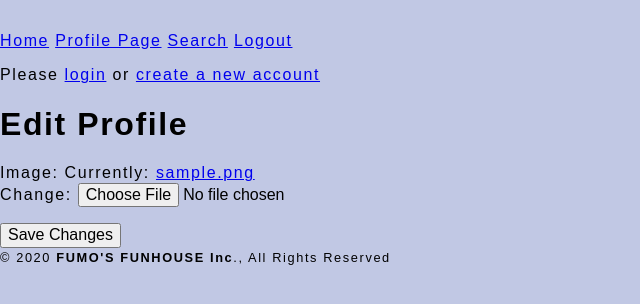
After one commit to DPBefumo/question-box, a Django app: page /core/1/edit/ in a window 1280 px wide. The commit adds this page. Shown: the top 304 px of the page, without its empty margins (0-640 px from the left). Run offline with Django 3.2, Linux system fonts and the light colour scheme; tables that the repository leaves empty hold one stand-in row (values such as "Sample post"); parts of the project's set-up code (start-up, migrations or seed data) failed here and were passed over.

Commit message:
edit profile page created, functionality needs to be edited

```diff
--- a/core/forms.py
+++ b/core/forms.py
@@ -1,5 +1,5 @@
 from django import forms
-from .models import Question, Answer
+from .models import Question, Answer, User
 
 class QuestionForm(forms.ModelForm):
     tag_names = forms.CharField(label='Tags', help_text='Separate tags with a space', widget=forms.TextInput(attrs={'class': ''}))
@@ -20,3 +20,10 @@ class AnswerForm(forms.ModelForm):
             'title',
             'body',
         ]
+
+class UserForm(forms.ModelForm):
+    class Meta:
+        model = User
+        fields = [
+            'image',
+        ]
--- a/core/views.py
+++ b/core/views.py
@@ -1,7 +1,7 @@
 from django.shortcuts import render, redirect, get_object_or_404
 from .models import Question, Answer, search_questions_for_user, Tag
 from users.models import User
-from .forms import QuestionForm, AnswerForm
+from .forms import QuestionForm, AnswerForm, UserForm
 
 # Create your views here.
 def index(request):
@@ -9,10 +9,26 @@ def index(request):
     return render(request, 'core/index.html', {'questions': questions})
 
 
-def profile_page(request):
+def profile_detail(request, user_pk):
+    profile = get_object_or_404(User.objects.all(), pk=user_pk)
     questions = request.user.questions.all()
     answers = Answer.objects.all()
-    return render(request, 'core/profile_page.html', {'questions': questions, 'answers': answers})
+    return render(request, 'core/profile_detail.html', {'profile': profile, 'questions': questions, 'answers': answers})
+
+
+def edit_profile(request, user_pk):
+    profile = get_object_or_404(User.objects.all(), pk=user_pk)
+
+    if request.method == 'POST':
+        form = UserForm(instance=profile, data=request.POST)
+        if form.is_valid():
+            user = form.save()
+            return redirect(to='profile_detail', user_pk=user.pk)
+
+    else:
+        form = UserForm(instance=profile)
+
+    return render(request, 'core/edit_profile.html', {'form': form, 'profile': profile})
 
 
 def question_detail(request, question_pk):
--- a/questionbox/urls.py
+++ b/questionbox/urls.py
@@ -23,13 +23,14 @@ urlpatterns = [
     path('', core_views.index, name='index'),
     path('admin/', admin.site.urls),
     path('accounts/', include('registration.backends.simple.urls')),
-    path('core/profile/', core_views.profile_page, name='profile_page'),
+    path('core/<int:user_pk>/', core_views.profile_detail, name='profile_detail'),
     path('core/<int:question_pk>/', core_views.question_detail, name='question_detail'),
     path('core/new_question/', core_views.new_question, name='new_question'),
     path('core/<int:question_pk>/add_answer/', core_views.add_answer, name='add_answer'),
     path('core/<int:question_pk>/delete', core_views.delete_question, name='delete_question'),
     path('core/search/', core_views.search_questions, name="search_questions"),
     path('tags/<str:tag_name>/', core_views.show_tag, name='show_tag'),
+    path('core/<int:user_pk>/edit/', core_views.edit_profile, name='edit_profile'),
 ]
 
 if settings.DEBUG:
--- a/templates/base.html
+++ b/templates/base.html
@@ -12,7 +12,7 @@
 <body class="avenir tracked">
     <div>
         <a class="" href="{% url 'index' %}">Home</a>
-        <a class="" href="{% url 'profile_page' %}">Profile Page</a>
+        <a class="" href="{% url 'profile_detail' user_pk=user.pk %}">Profile Page</a>
         <a class="" href="{% url 'search_questions' %}">Search</a>
         <a class="" href="{% url 'auth_logout' %}">Logout</a>
     </div>
--- /dev/null
+++ b/templates/core/edit_profile.html
@@ -0,0 +1,13 @@
+{% extends "base.html" %}
+
+{% block content %}
+
+<h1 class="">Edit Profile</h1>
+
+<form action='{% url "edit_profile" user_pk=user.pk %}'method='POST'>
+    {% csrf_token %}
+    {{ form.as_p }}
+    <button type='submit'>Save Changes</button>
+</form>
+
+{% endblock %}
--- a/templates/core/profile_page.html
+++ b/templates/core/profile_detail.html
@@ -4,7 +4,7 @@
 
 <h1>Welcome, {{ user.first_name }}</h1>
 
-<a href="">Settings</a>
+<a href="{% url 'edit_profile' user_pk=user.pk %}">Settings</a>
 
 <img src="{{ user.image.url }}"/>
 
--- a/users/admin.py
+++ b/users/admin.py
@@ -3,5 +3,4 @@ from django.contrib.auth.admin import UserAdmin
 from .models import User
 
 
-
 admin.site.register(User, UserAdmin)
--- /dev/null
+++ b/users/forms.py
@@ -0,0 +1,2 @@
+from django import forms
+from .models import User
--- a/users/models.py
+++ b/users/models.py
@@ -1,11 +1,14 @@
 from django.db import models
-from django.contrib.auth.models import AbstractUser, User
+from django.contrib.auth.models import AbstractUser
 
 # Consider creating a custom user model from scratch as detailed at
 # https://docs.djangoproject.com/en/3.0/topics/auth/customizing/#specifying-a-custom-user-model
 
 
 class User(AbstractUser):
+    # profile = models.URLField
     image = models.ImageField(default='default.jpg', upload_to='profile_pics')
+
+
     def is_favorite_answer(self, answer):
         return self.favorite_answer.filter(pk=answer.pk).count() == 1
```
Also changed, not shown: 1 other file.
